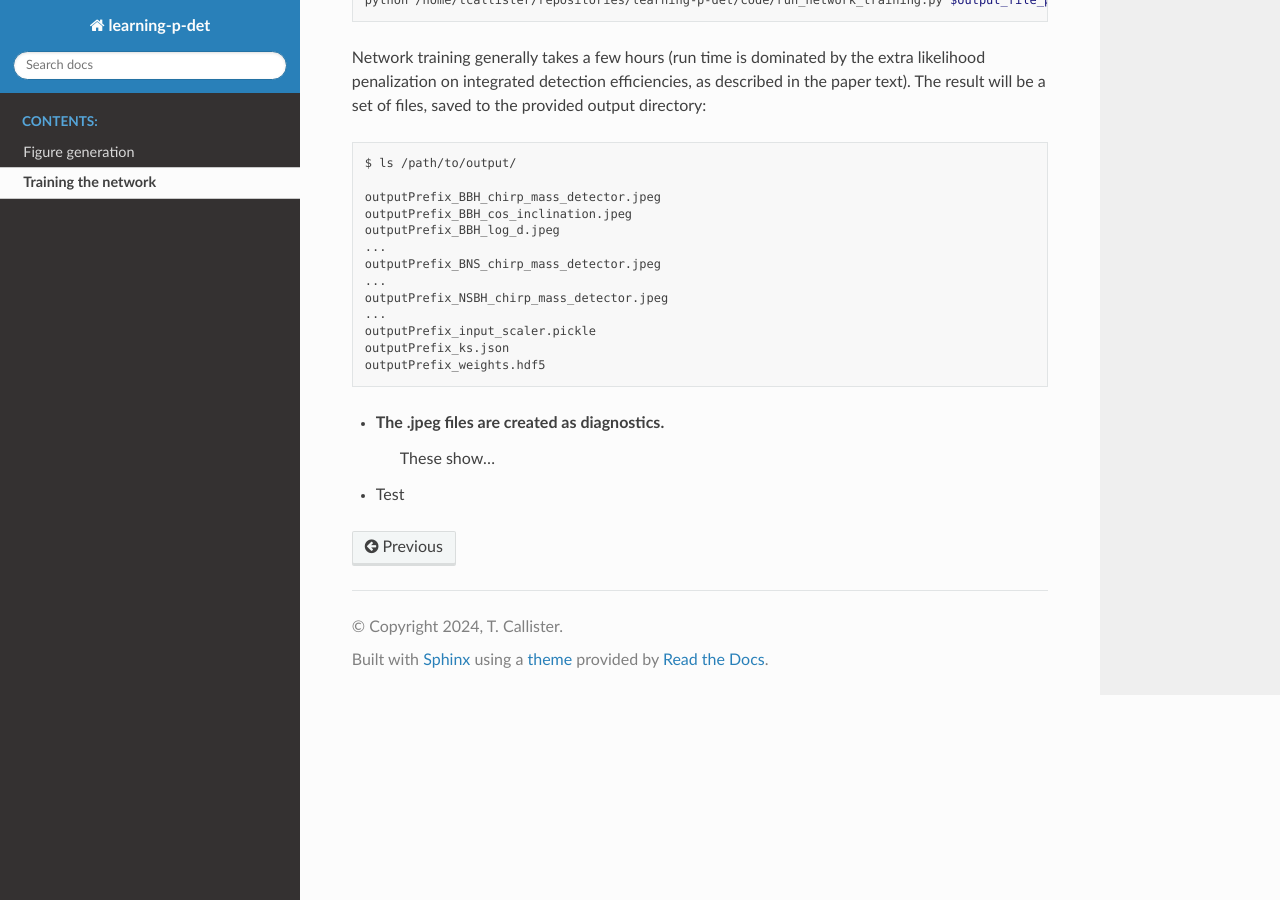
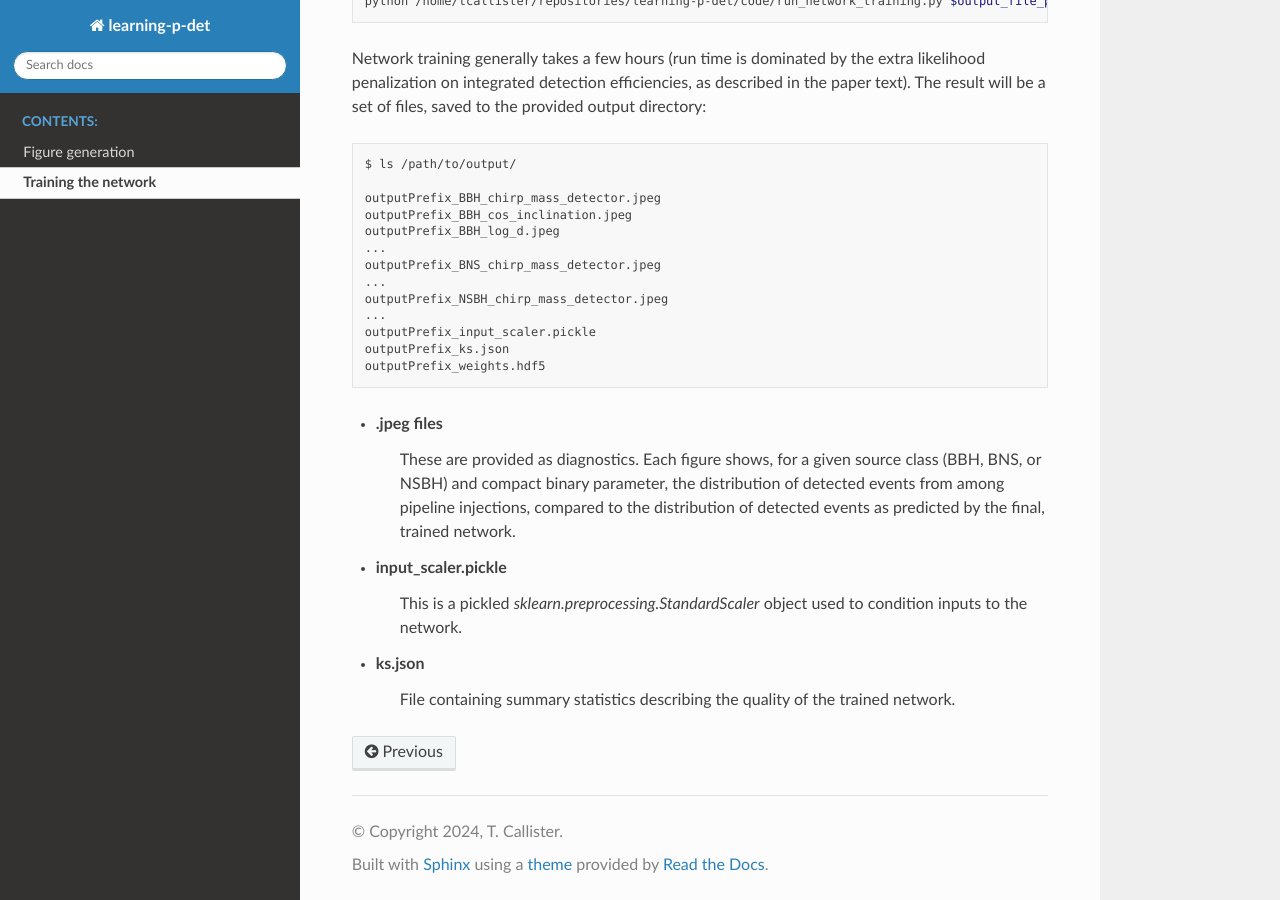
Before and after one commit to tcallister/learning-p-det, a Sphinx documentation site: the page built from docs/training-the-network.rst, in a window 1280 px wide and 900 px high, scrolled down 1188 px. Built offline with Sphinx 7.4.7 and the Read the Docs theme 2.0.0, drawn with Linux system fonts in a browser that asks for light colours.

Commit message:
Testing formatting

```diff
--- a/docs/training-the-network.rst
+++ b/docs/training-the-network.rst
@@ -3,7 +3,7 @@ Training the network
 
 Here, we describe the workflow followed to train a neural network emulator for the LIGO-Virgo detection probability
 
-Training is accomplished via the script `code/run_network_training.py`.
+Training is accomplished via the script ``code/run_network_training.py``.
 This script loads in training data, sets up the necessary tensorflow infrastructure, trains the network, and creates/saves postprocessing and diagnostic info.
 It can be run from the command line as follows:
 
@@ -73,6 +73,11 @@ The result will be a set of files, saved to the provided output directory:
     outputPrefix_ks.json
     outputPrefix_weights.hdf5
 
-* The .jpeg files are created as diagnostics.
-    These show...
-* Test
+* .jpeg files
+    These are provided as diagnostics.
+    Each figure shows, for a given source class (BBH, BNS, or NSBH) and compact binary parameter, the distribution of detected events from among pipeline injections,
+    compared to the distribution of detected events as predicted by the final, trained network.
+* input_scaler.pickle
+    This is a pickled `sklearn.preprocessing.StandardScaler` object used to condition inputs to the network.
+* ks.json
+    File containing summary statistics describing the quality of the trained network.
```
Also changed, not shown: 5 other files.
